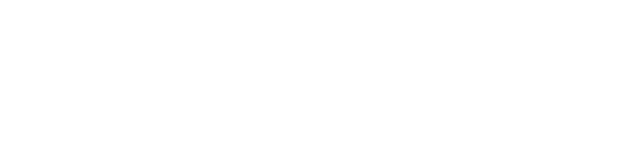
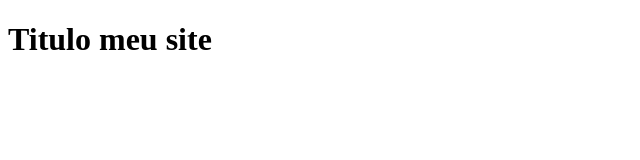
Before and after one commit to J1pas/programadorweb, a plain HTML site: page index.html in a window 1280 px wide. Shown: the whole page, without its empty margins (0-640 px from the left). Drawn offline with Linux system fonts and the light colour scheme.

Commit message:
inclusão de titulo da página

```diff
--- a/index.html
+++ b/index.html
@@ -7,7 +7,7 @@
     </head>
 
     <body>
-
+        <h1>Titulo meu site</h1>
 
     </body>
 
```
